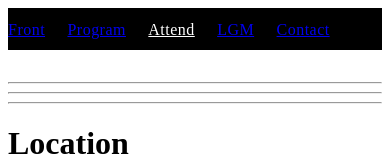
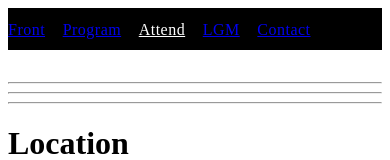
Before and after one commit to signalwerk/LGM-htdocs-2019, a Gatsby site: page /attend/ in a window 390 px wide. Shown: the top 160 px of the page. Built offline with nearby package versions, Linux system fonts and the light colour scheme; Gatsby itself is replaced by a stand-in of ours; some packages are replaced by stand-ins of ours.

Commit message:
FIX: works now for iPhone #1

```diff
--- a/src/components/Header/styles.module.css
+++ b/src/components/Header/styles.module.css
@@ -26,7 +26,7 @@
     padding: 0;
   }
   li {
-    padding-right: 1.4rem;
+    padding-right: 1.1rem;
     display: inline-block;
 
 
```
